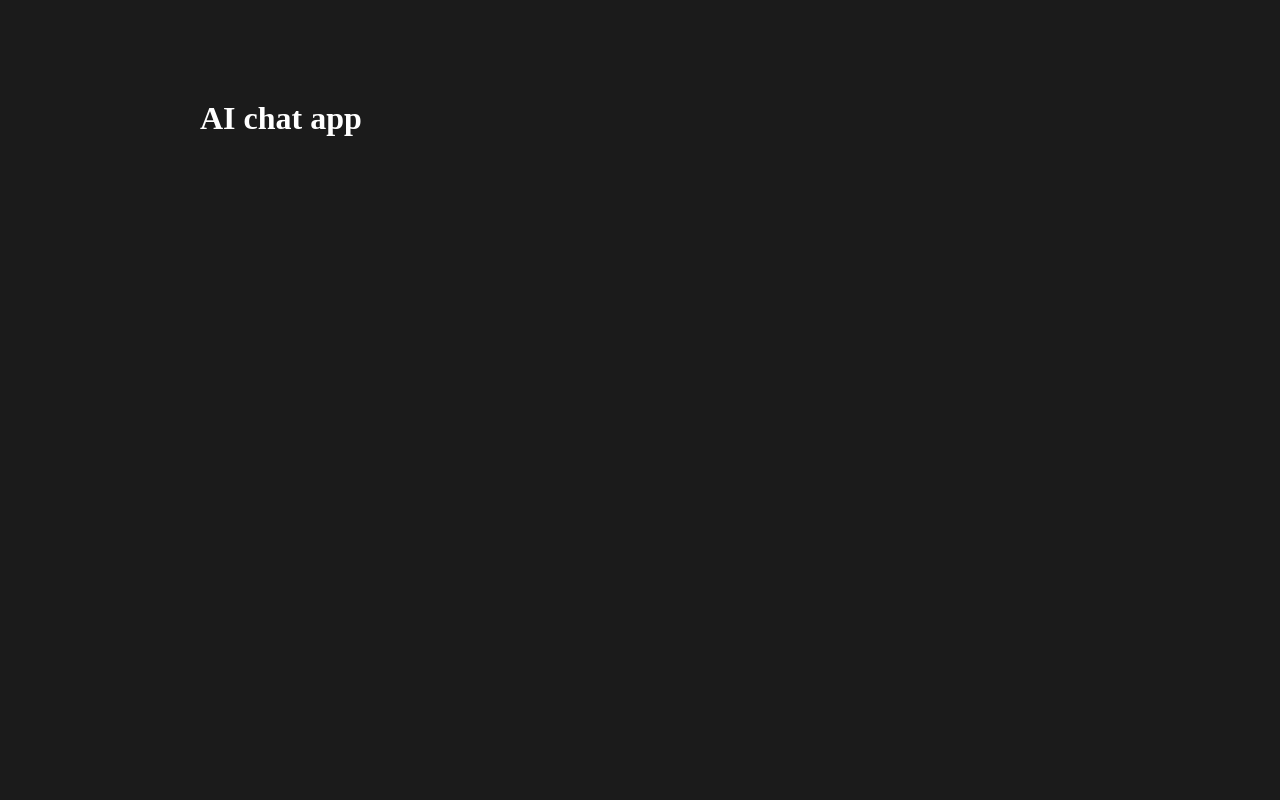
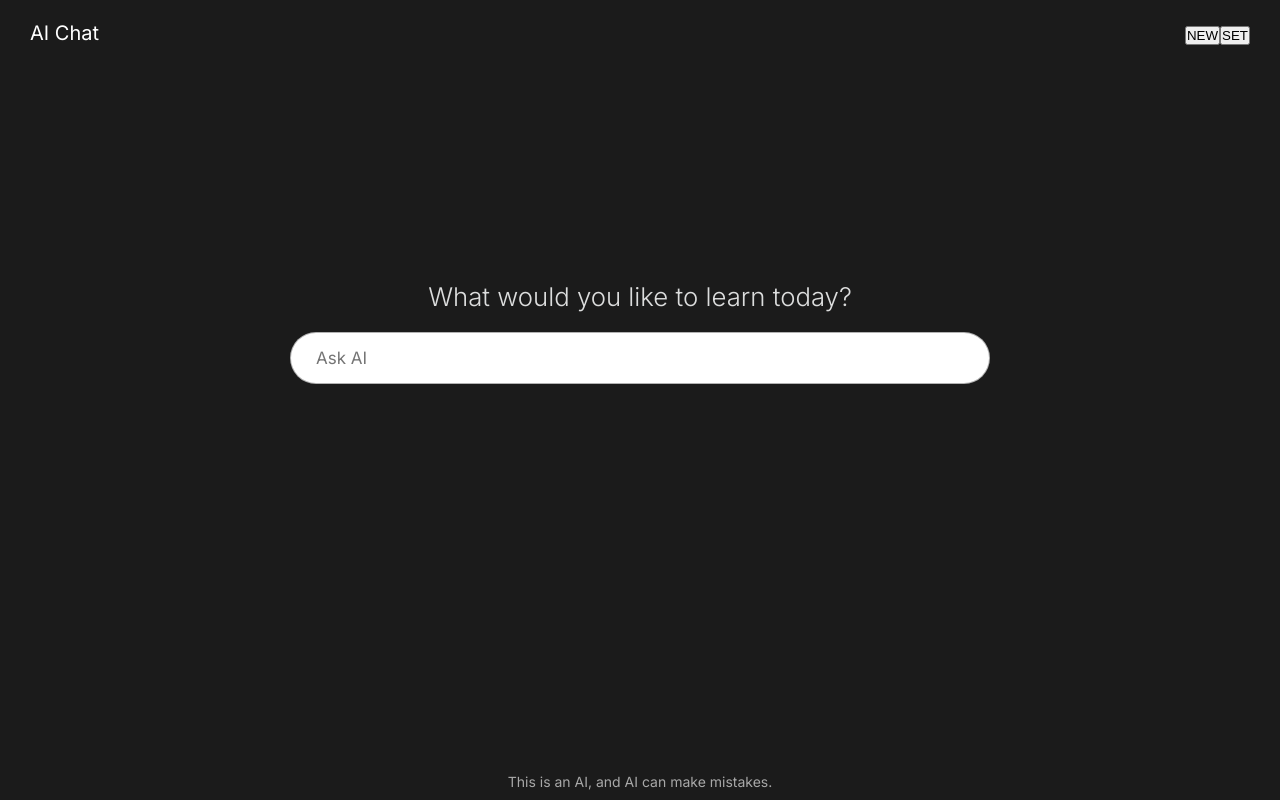
Before and after one commit to abdullahghazi-swe/AI-chat-app, a React (Vite) app: page / in a window 1280 px wide. Built offline with nearby package versions, Linux system fonts and the light colour scheme.

Commit message:
created Basic layout of app

```diff
--- a/index.html
+++ b/index.html
@@ -3,6 +3,9 @@
   <head>
     <meta charset="UTF-8" />
     <meta name="viewport" content="width=device-width, initial-scale=1.0" />
+    <link rel="preconnect" href="https://fonts.googleapis.com">
+    <link rel="preconnect" href="https://fonts.gstatic.com" crossorigin>
+    <link href="https://fonts.googleapis.com/css2?family=Hanken+Grotesk:ital,wght@0,100..900;1,100..900&family=Inter:ital,opsz,wght@0,14..32,100..900;1,14..32,100..900&display=swap" rel="stylesheet">
     <title>AI chat</title>
   </head>
   <body>
--- a/src/App.css
+++ b/src/App.css
@@ -7,10 +7,59 @@
 body {
   background-color: rgb(27, 27, 27);
   color: white;
-  height: 100%;
-  padding: 100px 200px;
+  height: 100vh;
+  font-family: 'Inter',sans-serif;
 }
 
 #root {
   height: 100%;
+  display: flex;
+  flex-direction: column;
 }
+
+header {
+  background-color: rgb(27, 27, 27);
+  z-index: 1;
+  height: 65px;
+  display: flex;
+  justify-content: space-between;
+  align-items: center;
+  padding: 0 30px;
+  font-size: 20px;
+}
+
+main {
+  display: flex;
+  flex-direction: column;
+  justify-content: center;
+  align-items: center;
+  flex: 1;
+  font-size: 22px;
+  padding: 200px 50px;
+  padding-top: 0;
+}
+
+footer {
+  position: fixed;
+  bottom: 10px;
+  text-align: center;
+  width: 100%;
+  color: rgb(168, 168, 168);
+  font-size: 14px;
+}
+
+h3 {
+  font-weight: 300;
+  color: rgb(220, 221, 221);
+  margin-bottom: 20px;
+}
+
+input {
+  padding: 15px 25px;
+  width: 700px;
+  border-radius: 50px;
+  border: 1px solid rgba(0,0,0,0.3);
+  font-size: 17px;
+  font-family: inherit;
+  outline: none;
+}
--- a/src/App.jsx
+++ b/src/App.jsx
@@ -1,10 +1,15 @@
+import Header from './components/Header'
+import Main from './components/Main'
+import Footer from './components/Footer'
 import './App.css'
 
 function App() {
 
   return (
     <>
-      <h1>AI chat app</h1>
+      <Header />
+      <Main />
+      <Footer />
     </>
   )
 }
--- /dev/null
+++ b/src/components/Footer.jsx
@@ -0,0 +1,7 @@
+export default function Footer() {
+    return (
+        <footer>
+            This is an AI, and AI can make mistakes.
+        </footer>
+    )
+}
--- /dev/null
+++ b/src/components/Form.jsx
@@ -0,0 +1,9 @@
+export default function Form() {
+    return (
+        <div>
+            <form>
+                <input type="text" placeholder="Ask AI"/>
+            </form>
+        </div>
+    )
+}
--- /dev/null
+++ b/src/components/Header.jsx
@@ -0,0 +1,11 @@
+export default function Header() {
+    return (
+        <header>
+            <div className="logo">AI Chat</div>
+            <div className="options">
+                <button>NEW</button>
+                <button>SET</button>
+            </div>
+        </header>
+    )
+}
--- /dev/null
+++ b/src/components/Main.jsx
@@ -0,0 +1,10 @@
+import Form from "./Form"
+
+export default function Main() {
+    return (
+        <main>
+            <h3>What would you like to learn today?</h3>
+            <Form />
+        </main>
+    )
+}
```
